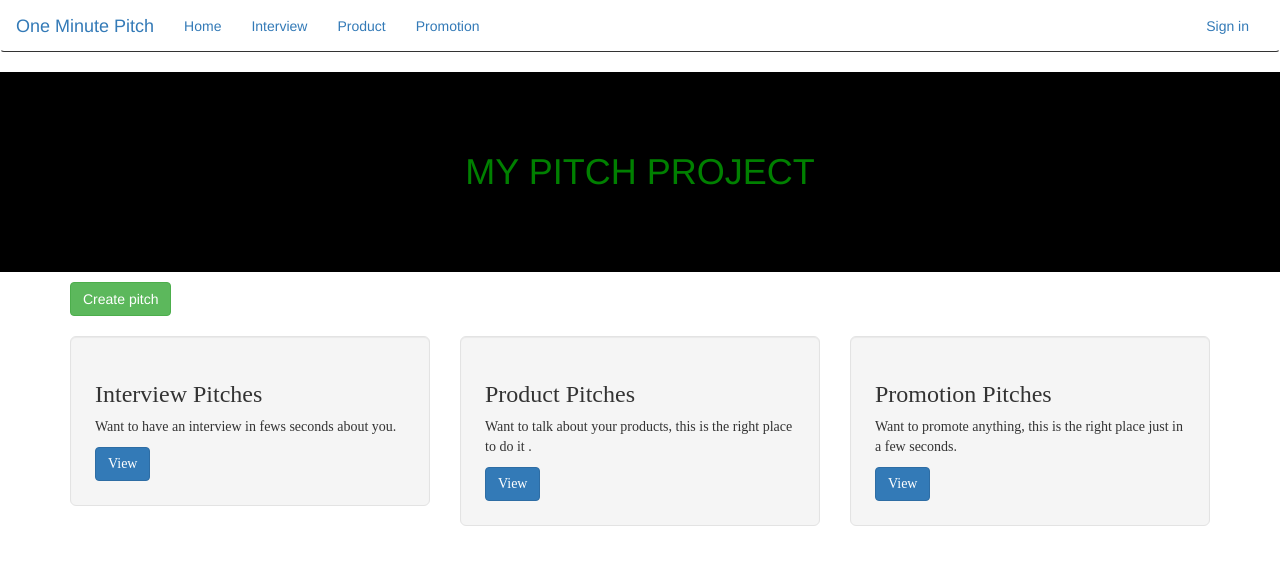
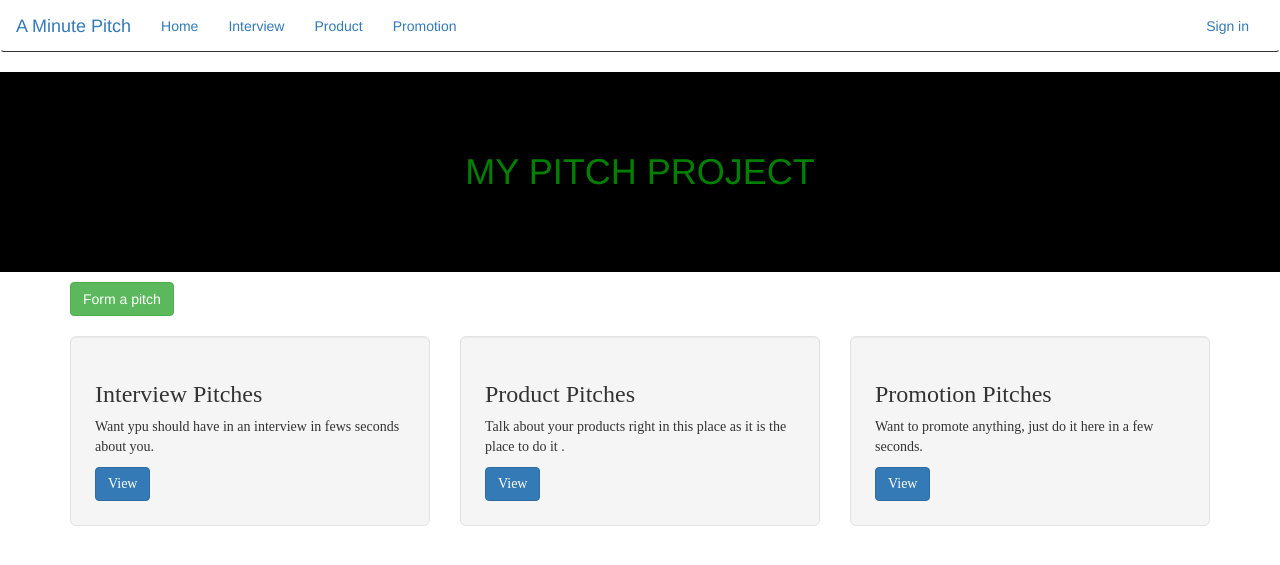
Before and after one commit to benowino7/Lock, a Flask app: page / in a window 1280 px wide. Shown: the top 565 px of the page. Run offline with Flask 2, Linux system fonts and the light colour scheme; data that the repository does not hold is empty; some libraries are stand-ins or nearby versions; some web fonts are replaced.

Commit message:
corrected the speling, created a database and conected it by changing the layout

```diff
--- a/app/auth/views.py
+++ b/app/auth/views.py
@@ -17,7 +17,7 @@ def login():
 
         flash('Invalid username or Password')
 
-    title = "One Minute Pitch login"
+    title = "A Minute Pitch login"
     return render_template('auth/login.html',login_form = login_form,title=title)
 
 @auth.route('/register',methods = ["GET","POST"])
--- a/app/main/views.py
+++ b/app/main/views.py
@@ -116,7 +116,7 @@ def pitch(id):
         db.session.add(pitch)
         db.session.commit()
 
-        return redirect("/pitch/{pitch_id}".format(pitch_id=pitch.id))
+        return redirect(f"/pitch/{pitch_id}".format(pitch_id=pitch.id))
 
     elif request.args.get("dislike"):
         pitch.dislikes = pitch.dislikes + 1
@@ -124,7 +124,7 @@ def pitch(id):
         db.session.add(pitch)
         db.session.commit()
 
-        return redirect("/pitch/{pitch_id}".format(pitch_id=pitch.id))
+        return redirect(f"/pitch/{pitch_id}".format(pitch_id=pitch.id))
 
     comment_form = CommentForm()
     if comment_form.validate_on_submit():
--- a/app/static/css/styles.css
+++ b/app/static/css/styles.css
@@ -16,6 +16,6 @@
 } */
 
 *{
-    background-image: url("https://bit.ly/2NB41uD");
+    background-image: url("https://www.pexels.com/photo/arches-architecture-art-baroque-316080/");
     background-size: cover;
 }
--- a/app/templates/auth/login.html
+++ b/app/templates/auth/login.html
@@ -15,7 +15,7 @@
       {% endfor %}
       <!-- Login form -->
       {{wtf.quick_form(login_form)}}
-      <p> Don't have an account? <a href="{{url_for('auth.register')}}">Sign up here</a></p>
+      <p> Do not have an account? <a href="{{url_for('auth.register')}}">Sign up here</a></p>
      </div>
      <div clas="col-md-2"> </div>
     </div>
--- a/app/templates/index.html
+++ b/app/templates/index.html
@@ -5,7 +5,7 @@
 {%block styles%}
     {{ super() }}
     <link href="https://fonts.googleapis.com/css?family=Ranga" rel="stylesheet">
-    <link href="https://fonts.googleapis.com/css?family=Monoton" rel="stylesheet"
+    <link href="https://fonts.googleapis.com/css?family=Monoton" rel="stylesheet">
     <link href="https://fonts.googleapis.com/css?family=Cormorant+Upright" rel="stylesheet">
     <link rel="stylesheet" href="{{url_for('static',filename='css/index.css')}}">
 {%endblock%}
@@ -15,7 +15,7 @@
     <h1 style="text-align:center; background-color:black; color:green;padding:80px;">MY PITCH PROJECT</h1>
 
 <div class="container" style="padding-bottom: 20px;">
-    <a href="{{url_for('main.new_pitch')}}" class="btn btn-success">Create pitch</a>
+    <a href="{{url_for('main.new_pitch')}}" class="btn btn-success">Form a pitch</a>
 </div>
 
 <div class="container" style= "font-family: 'Cormorant Upright', serif;">
@@ -23,21 +23,21 @@
         <div class="col-md-4">
             <div class="well well-lg">
                 <h3>Interview Pitches</h3>
-                <p>Want to have an interview in fews seconds about you.</p>
+                <p>Want ypu should have in an interview in fews seconds about you.</p>
                 <a href="{{url_for('main.interview_pitches')}}" class="btn btn-primary -center">View</a>
             </div>
         </div>
         <div class="col-md-4">
             <div class="well well-lg">
                 <h3>Product Pitches</h3>
-                <p>Want to talk about your products, this is the right place to do it .</p>
+                <p>Talk about your products right in this place as it is the place to do it .</p>
                 <a href="{{url_for('main.product_pitches')}}" class="btn btn-primary -center">View</a>
             </div>
         </div>
         <div class="col-md-4">
             <div class="well well-lg">
                 <h3>Promotion Pitches</h3>
-                <p>Want to promote anything, this is the right place just in a few seconds.</p>
+                <p>Want to promote anything, just do it here in a few seconds.</p>
                 <a href="{{url_for('main.promotion_pitches')}}" class="btn btn-primary -center">View</a>
             </div>
         </div>
--- a/app/templates/navbar.html
+++ b/app/templates/navbar.html
@@ -2,12 +2,12 @@
     <div class="container-fluid">
         <div class="navbar-header">
             <button type="button" class="navbar-toggle" data-toggle="collapse" data-target=".navbar-collapse">
-                <span class="sr-only">Toggle navigation</span>
+                <span class="sr-only">Navigation</span>
                 <span class="icon-bar"></span>
                 <span class="icon-bar"></span>
                 <span class="icon-bar"></span>
             </button>
-            <a href="/" class="navbar-brand"> One Minute Pitch </a>
+            <a href="/" class="navbar-brand">A Minute Pitch </a>
         </div>
         <div class="navbar-collapse collapse">
                 <ul class="nav navbar-nav">
@@ -22,7 +22,7 @@
                     <li class="dropdown"><a href="#" class="dropdown-toggle" data-toggle="dropdown" role="button" aria-haspopup="true" aria-expanded="false">{{current_user.username| capitalize}} <span class="caret"></span></a>
                         <ul class="dropdown-menu">
                             <li><a href="{{url_for('main.profile',uname=current_user.username)}}">Profile</a></li>
-                            <li><a href="{{url_for('main.user_pitches',uname=current_user.username)}}">My Pitches</a></li>
+                            <li><a href="{{url_for('main.user_pitches',uname=current_user.username)}}">Pitches</a></li>
                             <li role="separator" class="divider"></li>
                             <li><a href="{{url_for('auth.logout')}}">Sign out</a></li>
                         </ul>
```
